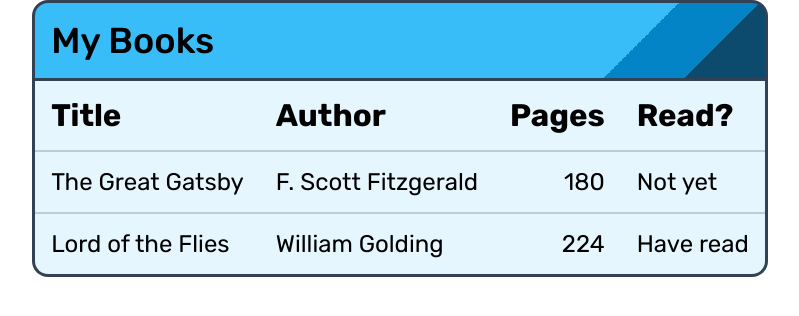
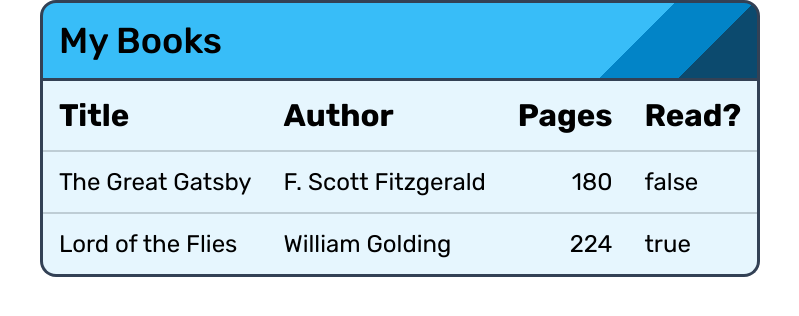
Before and after one commit to tnekent/odin-book-library, a plain HTML site: page index.html in a window 1280 px wide. Shown: the whole page, without its empty margins (240-1039 px from the left). Drawn offline with Linux system fonts and the light colour scheme.

Commit message:
Show all book entries to table

```diff
--- a/index.html
+++ b/index.html
@@ -20,20 +20,7 @@
                 <th>Read?</th>
             </tr>
         </thead>
-        <tbody>
-            <tr>
-                <td>The Great Gatsby</td>
-                <td>F. Scott Fitzgerald</td>
-                <td>180</td>
-                <td>Not yet</td>
-            </tr>
-            <tr>
-                <td>Lord of the Flies</td>
-                <td>William Golding</td>
-                <td>224</td>
-                <td>Have read</td>
-            </tr>
-        </tbody>
+        <tbody></tbody>
     </table>
 </body>
 <script src="index.js"></script>
--- a/index.js
+++ b/index.js
@@ -12,8 +12,26 @@ function addBookToLibrary(name, author, pageCount, hasRead) {
     myLibrary.push(book);
 }
 
+function displayBookToTable(book, table) {
+    const bookRow = document.createElement("tr");
+    const bookProps = Object.keys(book);
+    for (let i = 0; i < bookProps.length; i++) {
+        const bookCell = document.createElement("td");
+        bookCell.textContent = book[bookProps[i]];
+        bookRow.appendChild(bookCell);
+    }
+    table.appendChild(bookRow);
+}
+
+function displayLibraryToTable() {
+    const bookTableBody = document.querySelector("#book-table > tbody");
+    myLibrary.forEach(book => displayBookToTable(book, bookTableBody));
+}
+
 function test() {
     addBookToLibrary("The Great Gatsby", "F. Scott Fitzgerald", 180, false);
     addBookToLibrary("Lord of the Flies", "William Golding", 224, true);
-    console.table(myLibrary);
+    displayLibraryToTable();
 }
+
+test();
```
